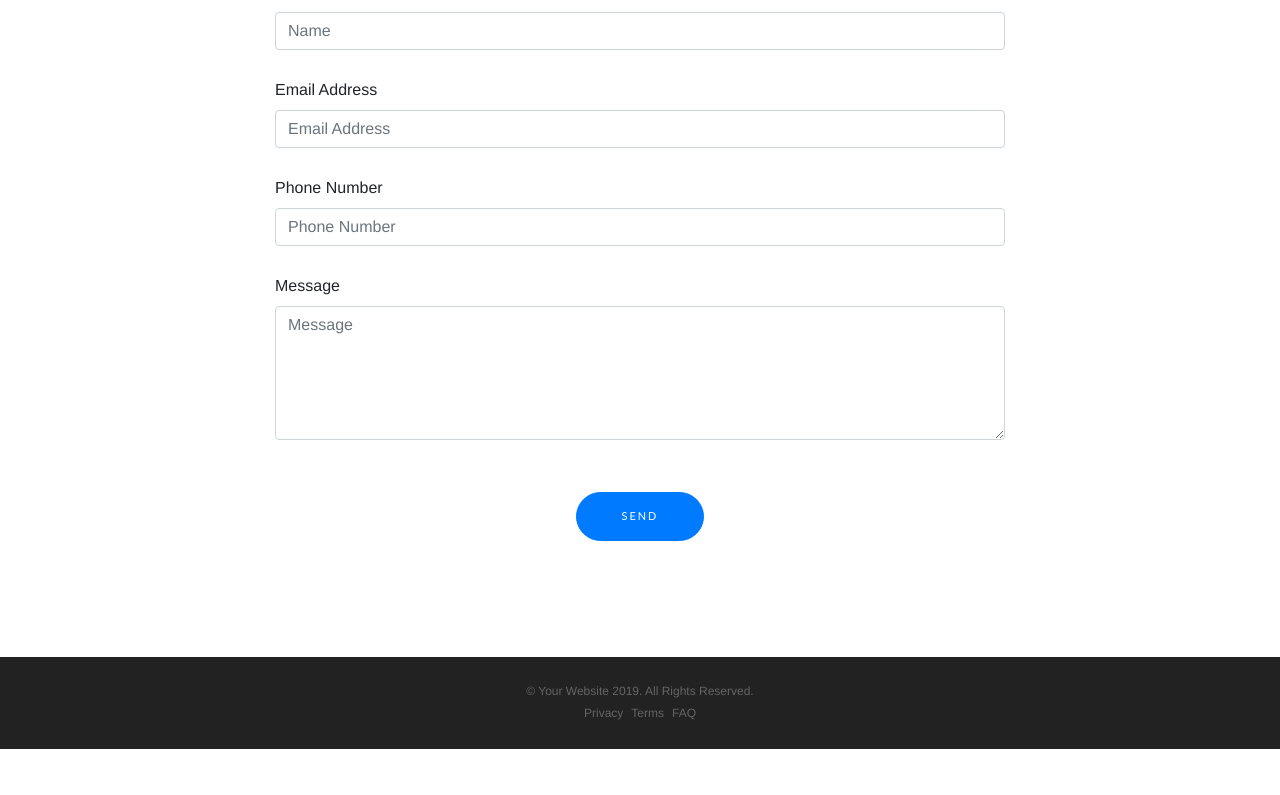
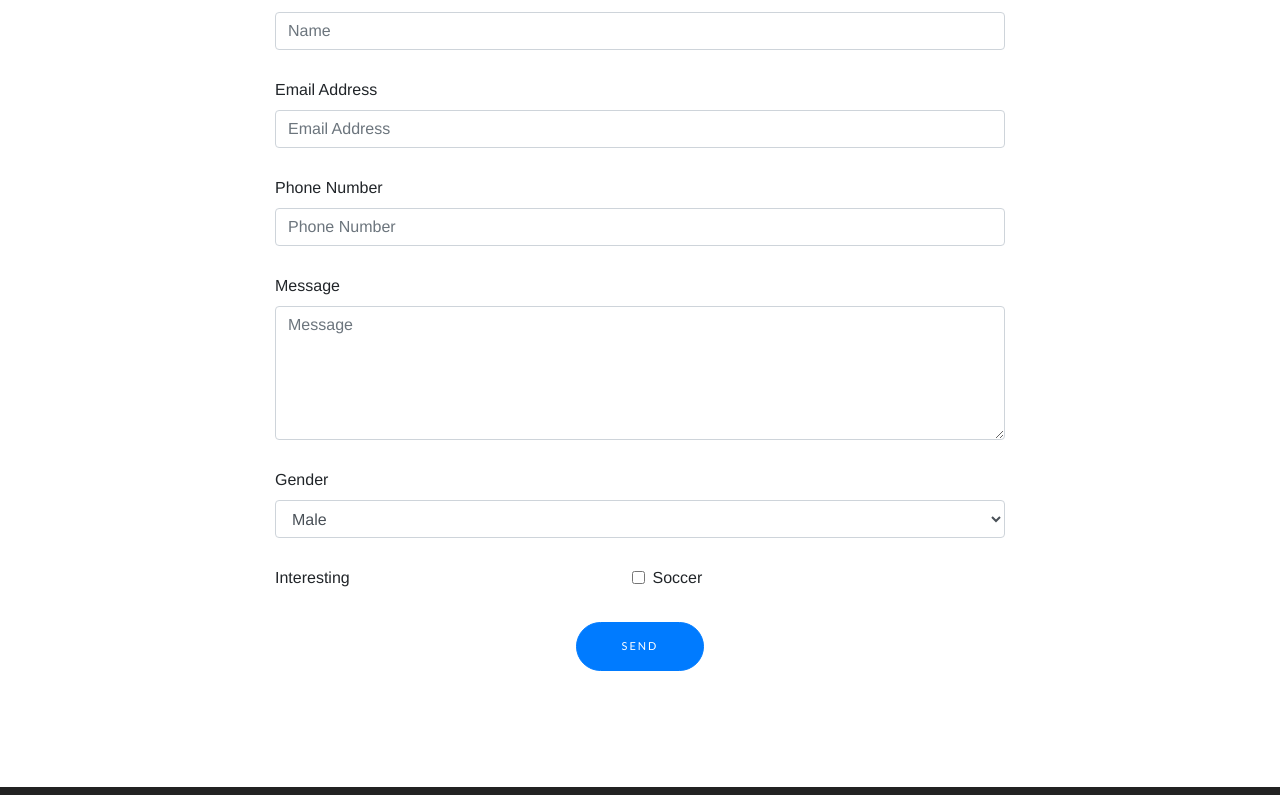
Before and after one commit to hoangchien97/react-fedu, a React (Create React App) app: page /contact in a window 1280 px wide. Shown: the part 428-1223 px from the top of the page. Before the commit the page ends 1177 px from the top, so only its background shows below. Built offline with nearby package versions, Linux system fonts and the light colour scheme; a web font is replaced by a local one.

Commit message:
using form via select option and checked

```diff
--- a/src/component/Contact/Contact.js
+++ b/src/component/Contact/Contact.js
@@ -6,6 +6,8 @@ class Contact extends Component {
     super(props);
     this.state = {
       isRedirect: false,
+      interesting: false,
+      gender: "male",
     };
 
     // using binding data
@@ -22,8 +24,10 @@ class Contact extends Component {
   };
 
   handleChange = (event) => {
-    const name = event.target.name;
-    const value = event.target.value;
+    const target = event.target;
+    const name = target.name;
+    const value = target.type === "checkbox" ? target.checked : target.value;
+
     this.setState({
       [name]: value, // Ex : state => email: "hdc@gmail.com"
     });
@@ -138,6 +142,39 @@ class Contact extends Component {
                       <p className="help-block text-danger" />
                     </div>
                   </div>
+                  <div className="control-group">
+                    <div className="form-group floating-label-form-group controls mb-0 pb-2">
+                      <label className="label-form">Gender</label>
+                      <select
+                        className="form-control"
+                        name="gender"
+                        id=""
+                        value={this.state.gender}
+                        onChange={this.handleChange}
+                      >
+                        <option value="male">Male</option>
+                        <option value="female">Female</option>
+                      </select>
+                      <p className="help-block text-danger" />
+                    </div>
+                  </div>
+                  <div className="control-group">
+                    <div className="form-group floating-label-form-group controls mb-0 pb-2">
+                      <label className="label-form">Interesting</label>
+                      <div className="form-check">
+                        <label className="form-check-label">
+                          <input
+                            className="form-check-input"
+                            name="interesting"
+                            type="checkbox"
+                            checked={this.state.interesting}
+                            onChange={this.handleChange}
+                          />
+                          Soccer
+                        </label>
+                      </div>
+                    </div>
+                  </div>
                   <br />
                   <div id="success" />
                   <div className="form-group">
```
